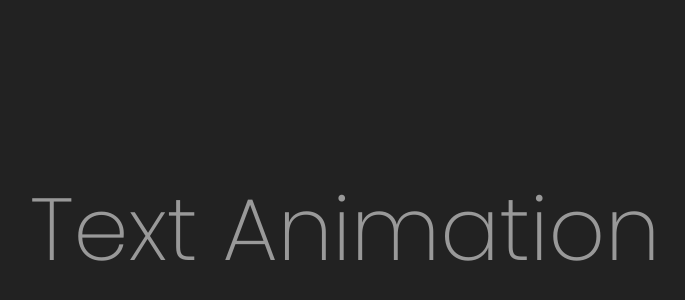
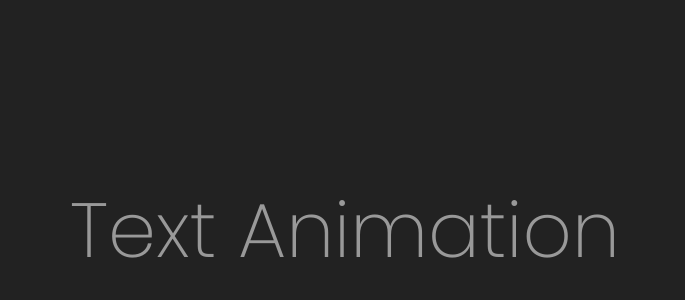
Before and after one commit to Tivotal/Text-hover-Animation, a plain HTML site: page index.html in a window 1280 px wide. Shown: the part 170-470 px from the top of the page, without its empty margins (295-980 px from the left). Drawn offline with Linux system fonts and the light colour scheme.

Commit message:
Update styles.css

```diff
--- a/styles.css
+++ b/styles.css
@@ -19,7 +19,7 @@ body {
 }
 
 .text {
-  font-size: clamp(2rem, calc(2rem + 3.5rem), 8rem);
+  font-size: clamp(2rem, calc(2rem + 3.5vw), 8rem);
   color: #999;
   user-select: none;
 }
```
